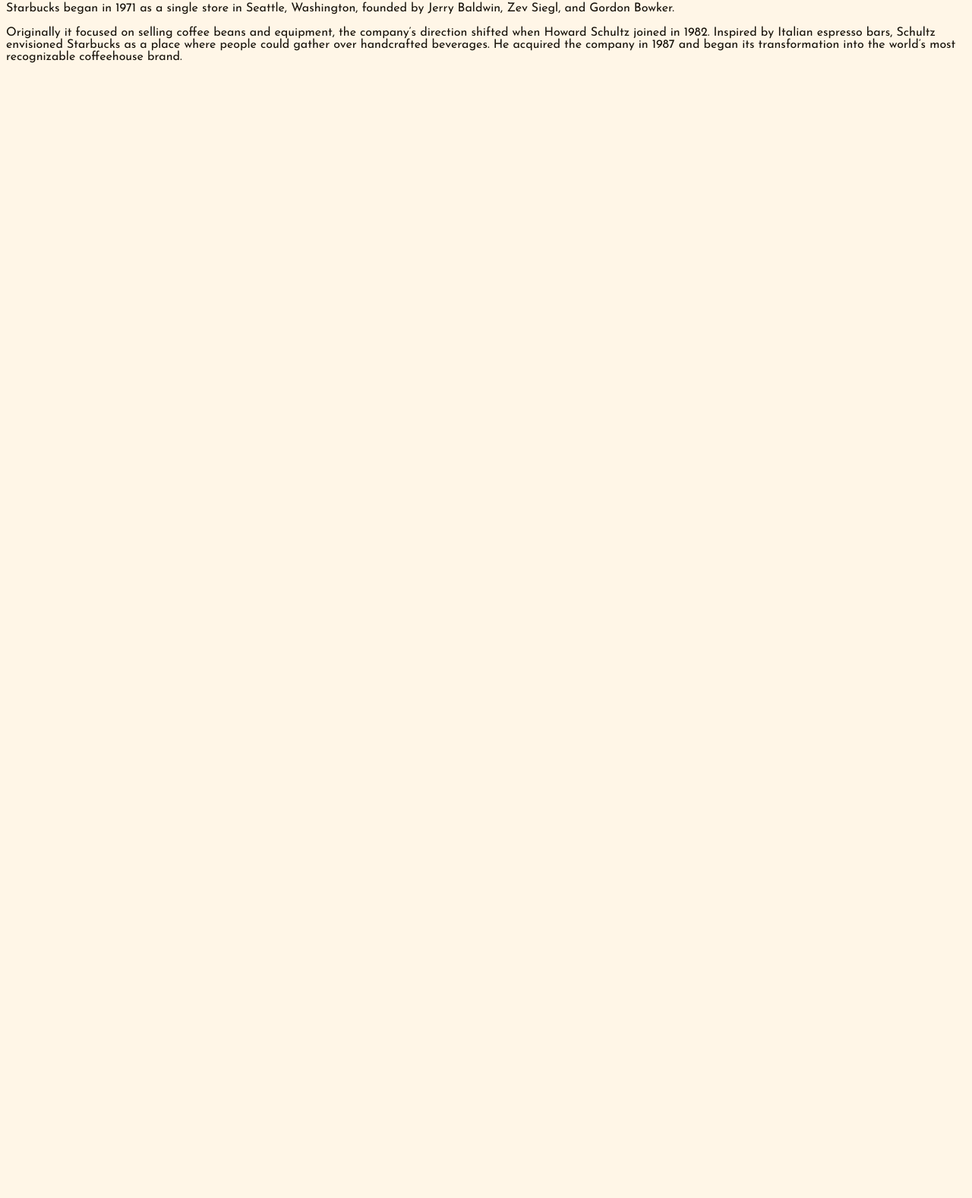
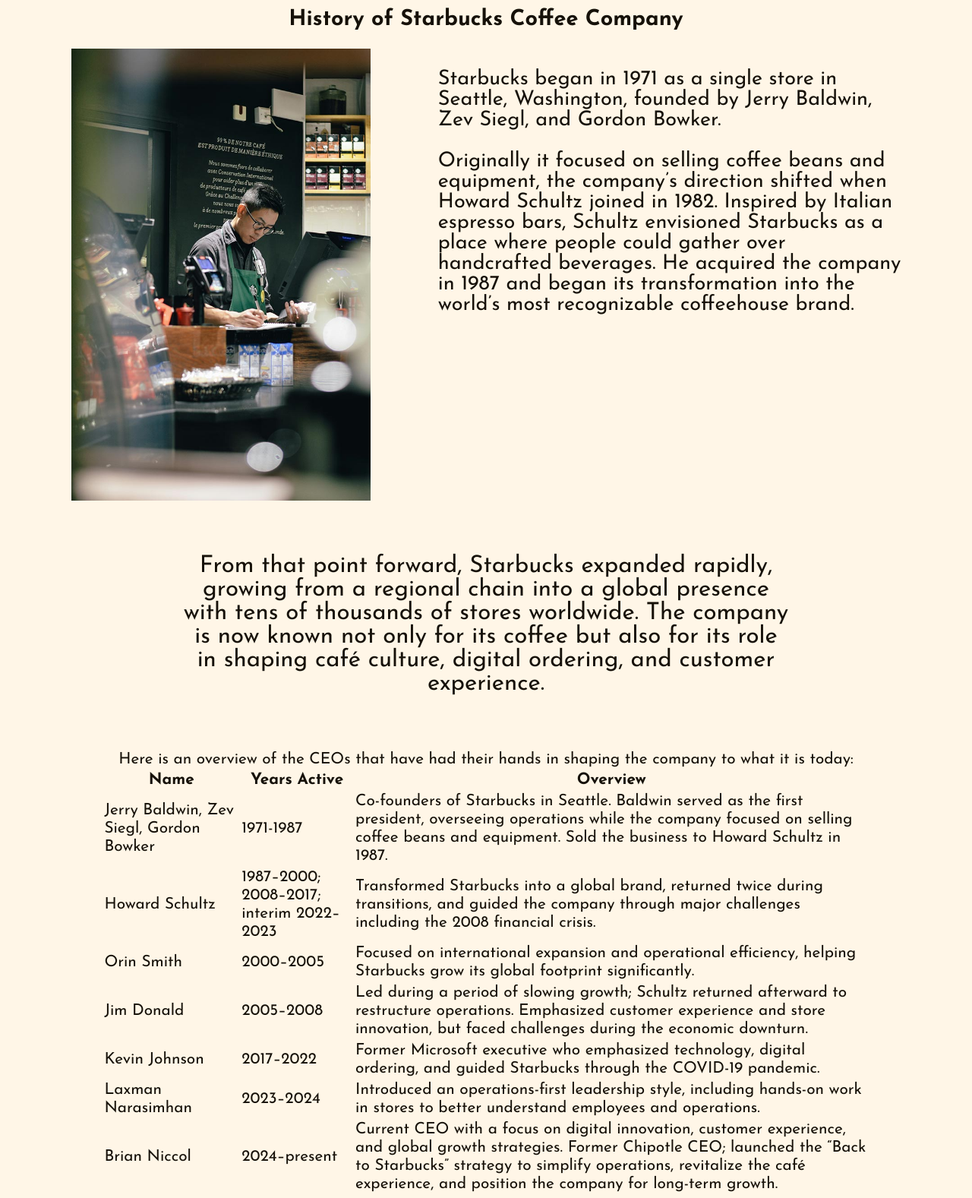
Before and after one commit to msteg101/msteg101.github.io, a plain HTML site: page starbuckscoffee.html in a window 1280 px wide. Shown: the part 201-1778 px from the top of the page at 76% size. Before the commit the page ends 800 px from the top, so only its background shows below. Drawn offline with Linux system fonts and the light colour scheme.

Commit message:
working on history page

```diff
--- a/starbuckscoffee.html
+++ b/starbuckscoffee.html
@@ -28,8 +28,66 @@
         </nav>
     </header>
     <main>
-        <p>Starbucks began in 1971 as a single store in Seattle, Washington, founded by Jerry Baldwin, Zev Siegl, and Gordon Bowker.</p>
-        <p>Originally it focused on selling coffee beans and equipment, the company’s direction shifted when Howard Schultz joined in 1982. Inspired by Italian espresso bars, Schultz envisioned Starbucks as a place where people could gather over handcrafted beverages. He acquired the company in 1987 and began its transformation into the world’s most recognizable coffeehouse brand.</p>
+        <h2>History of Starbucks Coffee Company</h2>
+        <div class="hero-row">
+            <div class="sbhero">
+                <img src="images/sbucksbarista.jpg" alt="Starbucks barista by register" class="main-img">
+            </div>
+            <div class="history">
+                <p>Starbucks began in 1971 as a single store in Seattle, Washington, founded by Jerry Baldwin, Zev Siegl, and Gordon Bowker.</p>
+                <p>Originally it focused on selling coffee beans and equipment, the company’s direction shifted when Howard Schultz joined in 1982. Inspired by Italian espresso bars, Schultz envisioned Starbucks as a place where people could gather over handcrafted beverages. He acquired the company in 1987 and began its transformation into the world’s most recognizable coffeehouse brand.</p>
+            </div>
+        </div>
+        <div class="expansion">
+            <p>From that point forward, Starbucks expanded rapidly, growing from a regional chain into a global presence with tens of thousands of stores worldwide. The company is now known not only for its coffee but also for its role in shaping café culture, digital ordering, and customer experience.</p>
+        </div>
+        <table>
+            <caption>Here is an overview of the CEOs that have had their hands in shaping the company to what it is today:</caption>
+            <thead>
+                <tr>
+                    <th scope="col">Name</th>
+                    <th scope="col">Years Active</th>
+                    <th scope="col">Overview</th>
+                </tr>
+            </thead>
+            <tbody>
+                <tr>
+                    <td>Jerry Baldwin, Zev Siegl, Gordon Bowker</td>
+                    <td>1971-1987</td>
+                    <td>Co-founders of Starbucks in Seattle. Baldwin served as the first president, overseeing operations while the company focused on selling coffee beans and equipment. Sold the business to Howard Schultz in 1987.</td>
+                </tr>
+                <tr>
+                    <td>Howard Schultz</td>
+                    <td>1987–2000; 2008–2017; interim 2022–2023</td>
+                    <td>Transformed Starbucks into a global brand, returned twice during transitions, and guided the company through major challenges including the 2008 financial crisis.</td>
+                </tr>
+                <tr>
+                    <td>Orin Smith</td>
+                    <td>2000–2005</td>
+                    <td>Focused on international expansion and operational efficiency, helping Starbucks grow its global footprint significantly.</td>
+                </tr>
+                <tr>
+                    <td>Jim Donald</td>
+                    <td>2005–2008</td>
+                    <td>Led during a period of slowing growth; Schultz returned afterward to restructure operations. Emphasized customer experience and store innovation, but faced challenges during the economic downturn.</td>
+                </tr>
+                <tr>
+                    <td>Kevin Johnson</td>
+                    <td>2017–2022</td>
+                    <td>Former Microsoft executive who emphasized technology, digital ordering, and guided Starbucks through the COVID-19 pandemic.</td>
+                </tr>
+                <tr>
+                    <td>Laxman Narasimhan</td>
+                    <td>2023–2024</td>
+                    <td>Introduced an operations-first leadership style, including hands-on work in stores to better understand employees and operations.</td>
+                </tr>
+                <tr>
+                    <td>Brian Niccol</td>
+                    <td>2024–present</td>
+                    <td>Current CEO with a focus on digital innovation, customer experience, and global growth strategies. Former Chipotle CEO; launched the “Back to Starbucks” strategy to simplify operations, revitalize the café experience, and position the company for long-term growth.</td>
+                </tr>
+            </tbody>
+        </table>
     </main>
 </body>
 </html>
--- a/styles.css
+++ b/styles.css
@@ -71,6 +71,7 @@ nav a:hover {
     color: var(--primary);
 }
 h2, h3 {
+    font-size: 1.8rem;
     text-align: center;
 }
 h1 {
@@ -85,7 +86,49 @@ h1 {
     margin: 0 auto; /* center on large screens */
     padding: 0; /* small horizontal padding on small screens */
 }
+p {
+    font-size: 1.3em;
+}
+.history {
+    /* allow history to sit next to the hero image */
+    flex: 1 1 50%;
+    padding: 0 20px;
+    max-width: 50ch;
+    font-size: 1.3rem;
+    margin-right: 3rem;
+}
+.sbhero {
+    /* make the hero image column a flexible item */
+    flex: 0 0 40%;
+    padding-left: 20px;
+}
+.hero-row {
+    /* wrapper for .sbhero and .history to create a two-column layout */
+    display: flex;
+    align-items: flex-start;
+    gap: 20px;
+    max-width: 1280px;
+    margin: 0 auto;
+    padding: 0 16px;
+}
+.expansion {
+    /* center this block in the page while keeping it readable */
+    max-width: 800px;
+    margin: 24px auto; /* centers horizontally */
+    padding: 16px;
+    text-align: center;
+    font-size: 1.5rem;
+}
 
+/* (media query removed per user request) */
+.sbhero img {
+    width: 80%;
+    height: auto;
+    display: block;
+    object-fit: cover;
+    justify-content: center;
+    padding-left: 50px;
+}
 .hero img {
     width: 100%;
     height: auto;
@@ -96,6 +139,13 @@ h1 {
     text-align: center;
     font-size: 1.2rem;
     margin-top: 10px;
+}
+table {
+    width: 80%;
+    margin: 0 auto;
+    font-size: 1.3rem;
+    line-height: 1.5rem;
+    cell-padding: 10px;
 }
 .page-previews {
     display: flex;
@@ -110,7 +160,6 @@ h1 {
     margin-left: auto;
     margin-right: auto;
 }
-
 .page-previews img {
     width: calc((100% - 40px) / 3);
     aspect-ratio: 1 / 1;
```
